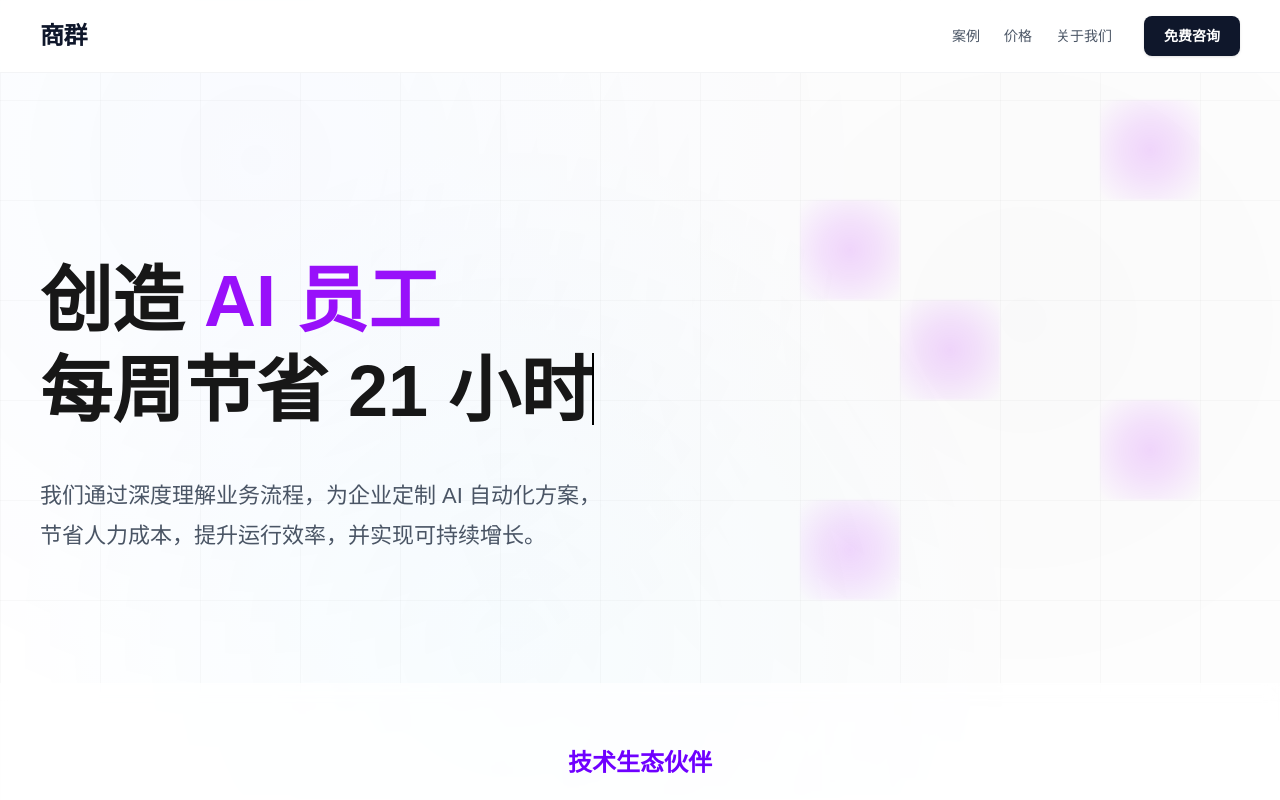
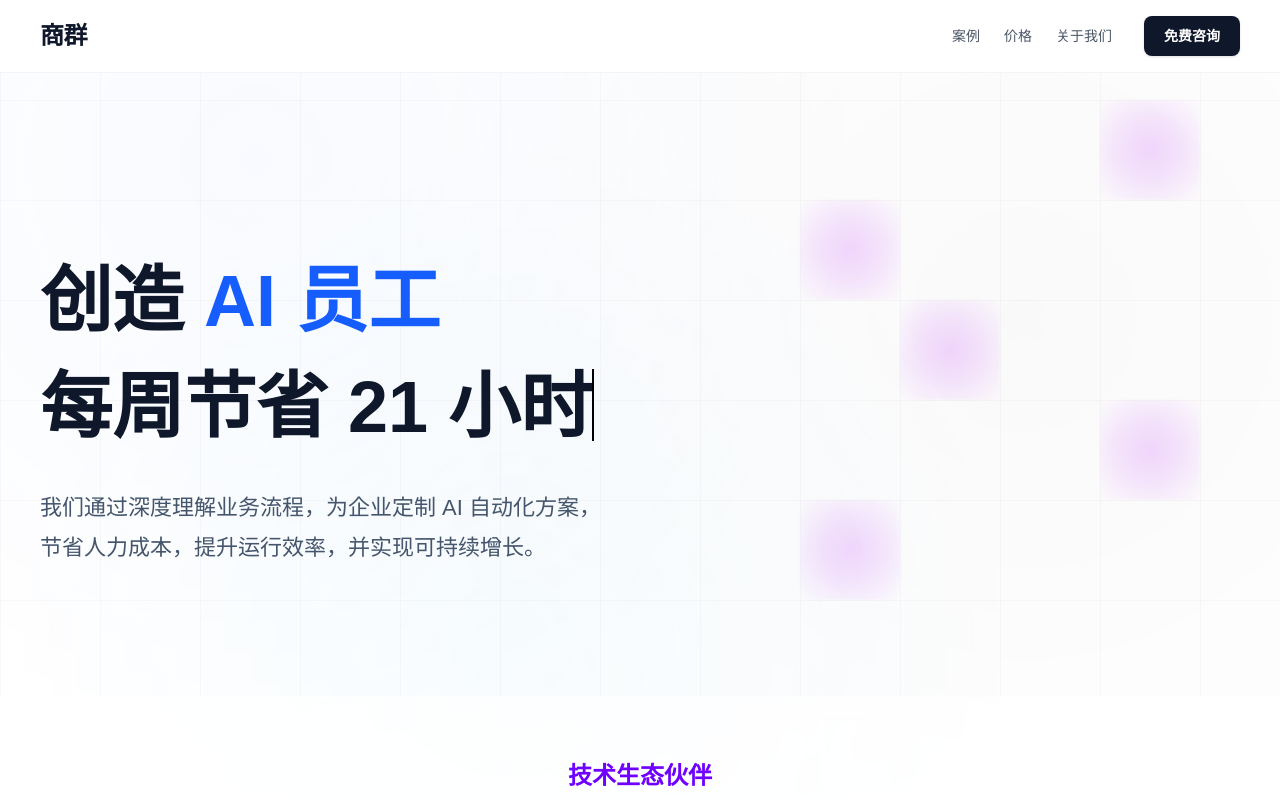
Before and after one commit to LEO-JIM/shangqunai, a Next.js app: page / in a window 1280 px wide. Shown: the top 800 px of the page. Built offline with nearby package versions, Linux system fonts and the light colour scheme.

Commit message:
change color

```diff
--- a/app/page.tsx
+++ b/app/page.tsx
@@ -13,7 +13,6 @@ export default function Home() {
   return (
     <div className="relative min-h-screen bg-transparent overflow-hidden">
 
-      {/* 全局淡紫色纹理 */}
       <BackgroundNoise />
 
 <BackgroundGrid
@@ -29,22 +28,25 @@ export default function Home() {
       {/* ⭐⭐ 顶部 Header */}
       <Header />
 
-      {/* ⭐ 往下推的距离改大（pt-48 → pt-56 或 pt-64） */}
-      <div className="relative z-10 px-10 pt-64 max-w-5xl">
-        <h1 className="text-7xl font-extrabold leading-tight">
-          创造 <span className="text-purple-600">AI 员工</span>
-          <br />
+{/* ⭐ 往下推的距离保持 pt-64，视口高度不够时可以用 min-h-screen */}
+<div className="relative z-10 px-6 md:px-10 pt-48 md:pt-64 max-w-5xl">
+  <h1 className="text-5xl md:text-7xl font-extrabold leading-tight text-slate-900">
+    创造 <span className="text-blue-600">AI 员工</span>
+    <br />
 
-          {/* ⭐ 动态词也同样 7xl */}
-          <span className="text-7xl">
-            <DynamicWords />
-          </span>
-        </h1>
-        <p className="mt-10 max-w-2xl text-[22px] text-gray-600 leading-[1.8]">
-    我们通过深度理解业务流程，为企业定制 AI 自动化方案，<br />
+    {/* ⭐ 动态词区域 */}
+    <span className="block mt-2 md:mt-4 h-[1.2em]">
+      <DynamicWords />
+    </span>
+  </h1>
+
+  <p className="mt-8 md:mt-10 max-w-2xl text-lg md:text-[22px] text-slate-600 leading-[1.6] md:leading-[1.8]">
+    我们通过深度理解业务流程，为企业定制 AI 自动化方案，<br className="hidden md:block" />
     节省人力成本，提升运行效率，并实现可持续增长。
   </p>
-      </div>
+
+
+</div>
       <LogoCarousel />
      <PainPoints />
   <BusinessFeatures />
```
